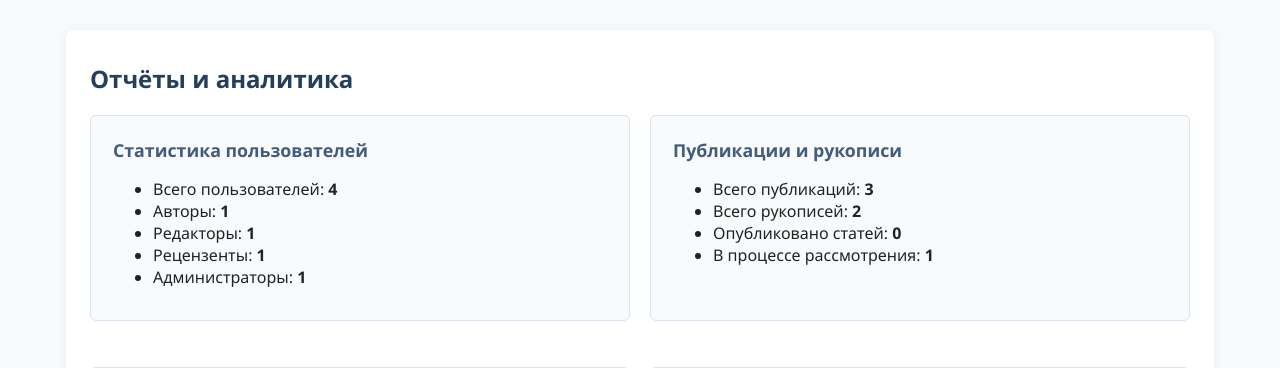
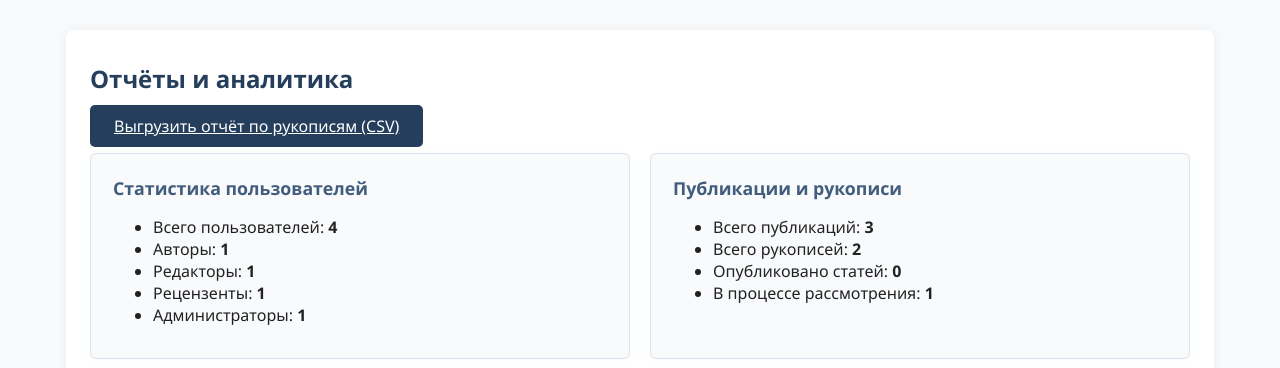
Before and after one commit to IvanASukhov/editorial, a Flask app: page /admin/reports in a window 1280 px wide. Shown: the part 129-497 px from the top of the page. Run offline with Flask 3, Linux system fonts and the light colour scheme; a user stored in the database is signed in.

Commit message:
Update reports.html

```diff
--- a/templates/admin/reports.html
+++ b/templates/admin/reports.html
@@ -3,6 +3,12 @@
 
 {% block content %}
 <h2>Отчёты и аналитика</h2>
+
+<div style="margin-bottom: 16px;">
+    <a href="{{ url_for('routes.admin_reports_export_csv') }}" class="btn btn-primary">
+        Выгрузить отчёт по рукописям (CSV)
+    </a>
+</div>
 
 <div class="reports-grid">
 
```
